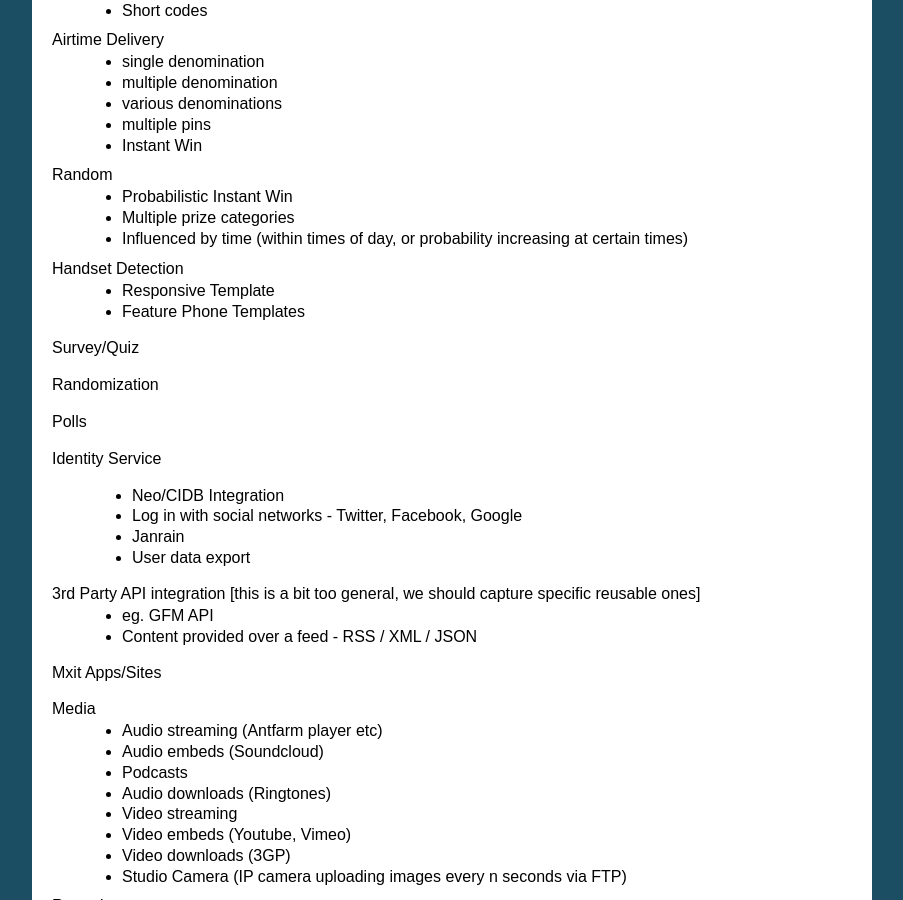
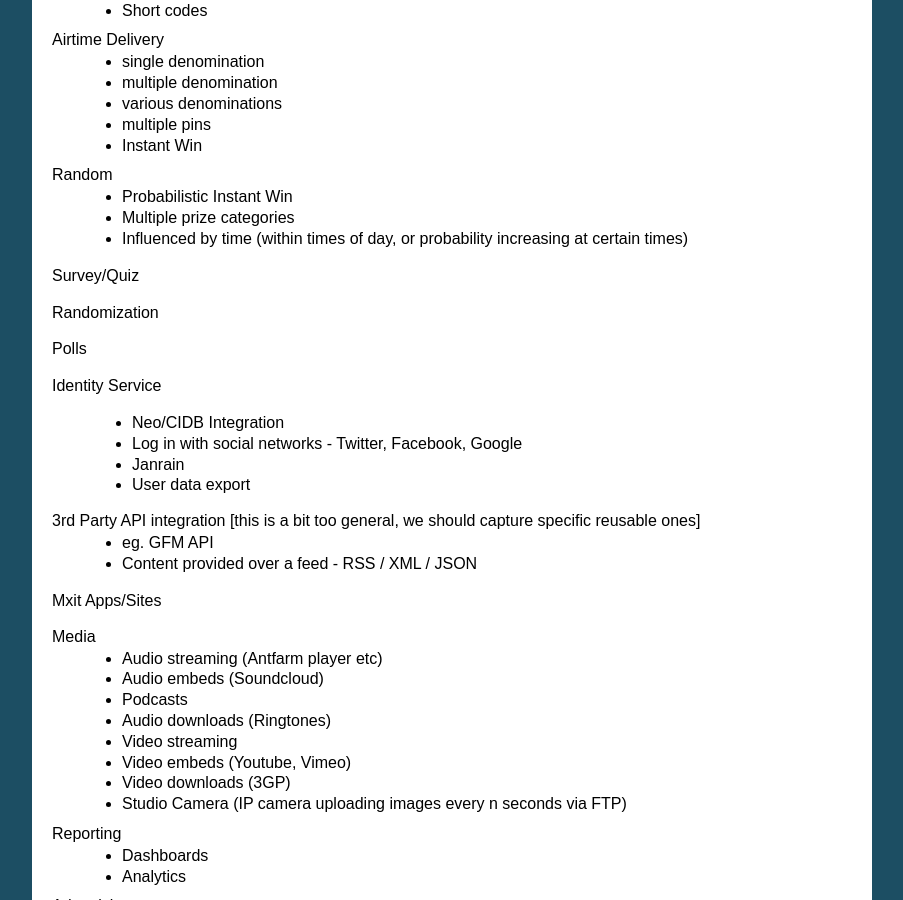
Before and after one commit to praekeltfoundation/patterns, a Sphinx documentation site: the page built from docs/patterns-backlog.rst, in a window 1280 px wide and 900 px high, scrolled down 320 px. Shown: the whole window, without its empty margins (198-1101 px from the left). Built offline with Sphinx 7.4.7, drawn with Linux system fonts in a browser that asks for light colours; pages that are not in the unit, such as notebooks, are missing from menus.

Commit message:
Update patterns-backlog.rst
Remove handset detection / rendering entries

```diff
--- a/docs/patterns-backlog.rst
+++ b/docs/patterns-backlog.rst
@@ -26,10 +26,6 @@ Random
     - Probabilistic Instant Win
     - Multiple prize categories
     - Influenced by time (within times of day, or probability increasing at certain times)
-
-Handset Detection
-    - Responsive Template
-    - Feature Phone Templates
 
 Survey/Quiz
 
```
Also changed, not shown: other parts of docs/patterns-backlog.rst (+0 -1 lines).
